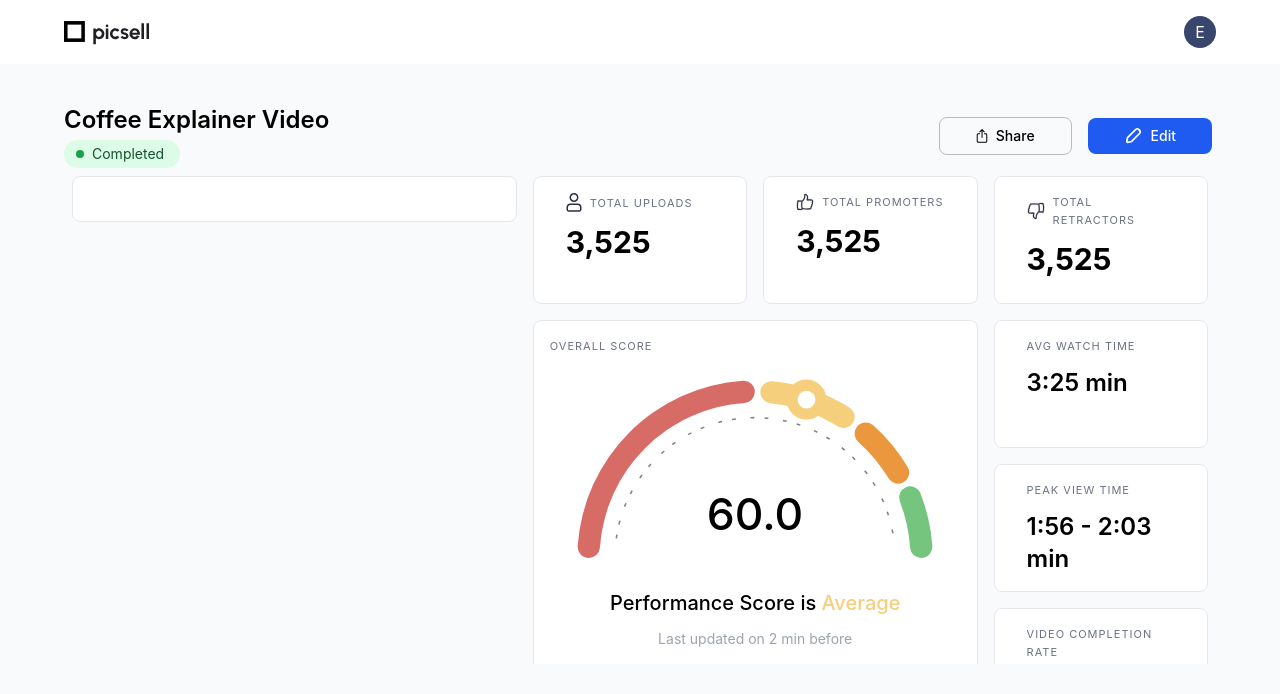
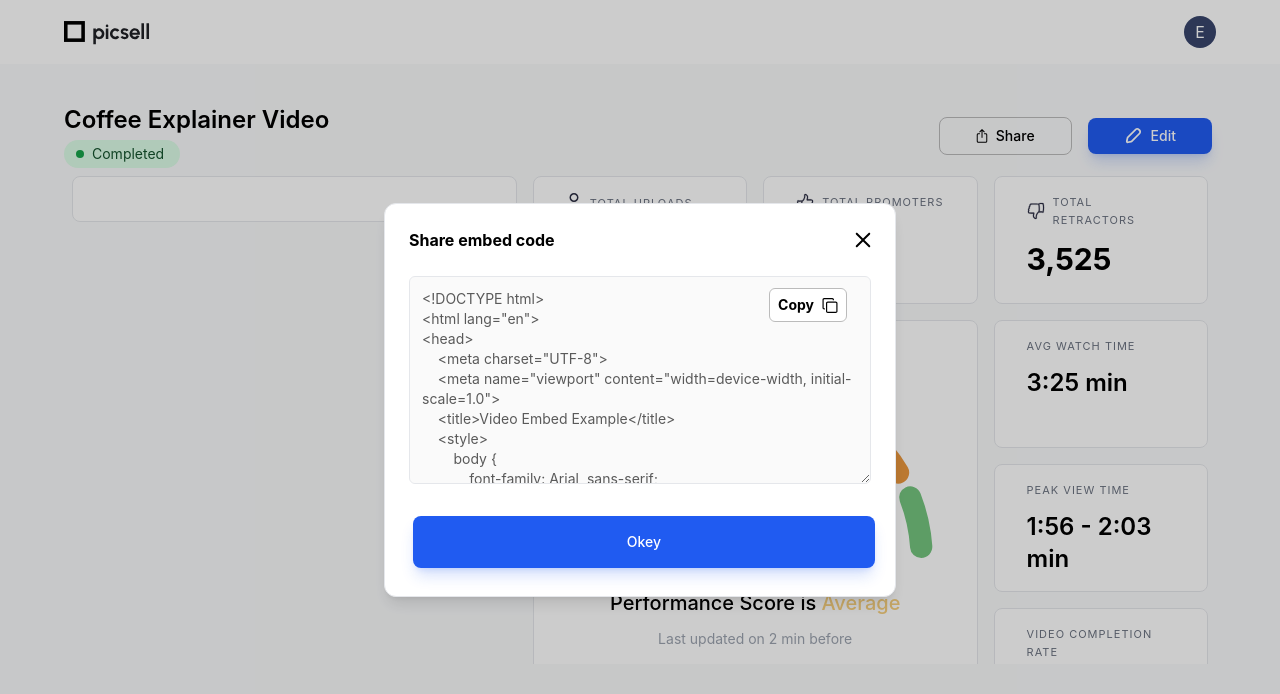
Before and after one commit to nameer/picsell, a React (Create React App) app in the folder frontend/: page /details in a window 1280 px wide. Both pictures are taken after a click on the button "Share". Shown: the top 694 px of the page. Built offline with nearby package versions, Linux system fonts and the light colour scheme.

Commit message:
create share embed modal

```diff
--- a/frontend/src/assets/icons/index.jsx
+++ b/frontend/src/assets/icons/index.jsx
@@ -10,6 +10,8 @@ import { ReactComponent as CloseIcon } from "./close.svg";
 import { ReactComponent as UploadIcon } from "./upload.svg";
 import { ReactComponent as TrashIcon } from "./trash.svg";
 import { ReactComponent as VideoIcon } from "./video.svg";
+import { ReactComponent as CopyIcon } from "./copy.svg";
+import { ReactComponent as CheckIcon } from "./check.svg";
 
 export {
   ArrowUpIcon,
@@ -24,4 +26,6 @@ export {
   UploadIcon,
   TrashIcon,
   VideoIcon,
+  CopyIcon,
+  CheckIcon,
 };
--- a/frontend/src/components/Button/Button.jsx
+++ b/frontend/src/components/Button/Button.jsx
@@ -5,7 +5,7 @@ const button = tv(
     base: "flex m-1 items-center justify-center gap-x-2 rounded-lg text-sm font-medium leading-5 text-JET_GREY transition-all duration-300",
     variants: {
       color: {
-        primary: "bg-[#205BF1] text-white",
+        primary: "bg-[#205BF1] text-white shadow-lg shadow-[#205BF133]",
         secondary: "text-black bg-WHITE border border-[#BBBBBB]",
         nonActive: "border bg-PALE_SILVER text-black",
       },
--- /dev/null
+++ b/frontend/src/components/CopyButton/index.jsx
@@ -0,0 +1,53 @@
+import React from "react";
+
+import { CheckIcon, CopyIcon } from "../../assets/icons";
+import { Transition } from "@headlessui/react";
+
+const CopyButton = ({ className, copyText, setIsCopied, isCopied }) => {
+  const handleCopyClick = () => {
+    navigator.clipboard.writeText(copyText).then(
+      function () {
+        setIsCopied(true);
+        // alert("Copied to clipboard");
+      },
+      function (err) {
+        console.error("Async: Could not copy text: ", err);
+      }
+    );
+  };
+  return (
+    <>
+      <Transition
+        show={!isCopied}
+        className={`duration-300 ${className}`}
+        enterFrom="opacity-0 scale-0"
+        enterTo="opacity-100 scale-1"
+        leaveFrom="opacity-100 scale-1"
+        leaveTo="opacity-0 scale-0"
+      >
+        <div
+          className="px-2 py-1 rounded-md flex items-center gap-2 cursor-pointer duration-100 bg-white border border-[#BBBBBB]"
+          onClick={handleCopyClick}
+        >
+          <div className="text-sm/6 font-bold">Copy</div>
+          <CopyIcon />
+        </div>
+      </Transition>
+      <Transition
+        show={isCopied}
+        className={`duration-300 ${className}`}
+        enterFrom="opacity-0 scale-0"
+        enterTo="opacity-100 scale-1"
+        leaveFrom="opacity-100 scale-1"
+        leaveTo="opacity-0 scale-0"
+      >
+        <div className="px-2 py-1 rounded-md  flex items-center gap-2 cursor-pointer duration-100 bg-green-500 text-white shadow-lg shadow-green-500/50">
+          <div className="text-sm/6 font-bold">Copied</div>
+          <CheckIcon className="stroke-white w-4" />
+        </div>
+      </Transition>
+    </>
+  );
+};
+
+export default CopyButton;
--- a/frontend/src/components/Modal/index.jsx
+++ b/frontend/src/components/Modal/index.jsx
@@ -4,7 +4,7 @@ import { CloseIcon } from "../../assets/icons";
 import { tv } from "tailwind-variants";
 
 const modalPanelVariants = tv({
-  base: "w-full border shadow-lg rounded-xl bg-white p-6",
+  base: "w-full border shadow-lg rounded-xl bg-white p-6 max-w-3xl",
   variants: {
     size: {
       small: "max-w-lg",
--- a/frontend/src/components/fields/FieldWrapper.jsx
+++ b/frontend/src/components/fields/FieldWrapper.jsx
@@ -3,11 +3,15 @@ import React from 'react'
 const FieldWrapper = ({children, className, label, error, id,}) => {
   return (
     <div className={`flex flex-col ${className}`}>
-        <label className='mb-2 block text-base/5 font-semibold' htmlFor={id}>{label}</label>
-        {children}
-        {error && <p className='text-red-500 mt-1'>{error}</p>}
+      {label && (
+        <label className="mb-2 block text-base/5 font-semibold" htmlFor={id}>
+          {label}
+        </label>
+      )}
+      {children}
+      {error && <p className="text-red-500 mt-1">{error}</p>}
     </div>
-  )
+  );
 }
 
 export default FieldWrapper
--- a/frontend/src/components/fields/InputField.jsx
+++ b/frontend/src/components/fields/InputField.jsx
@@ -5,7 +5,7 @@ const InputField = ({ placeholder, onChange, ...props }) => {
   return (
     <FieldWrapper {...props}>
       <input
-        className="border rounded-md outline-blue-500 outline-1 py-5 px-4 text-sm/5 placeholder:text-[#605E5F] w-full"
+        className="grow border rounded-md outline-blue-500 outline-1 py-5 px-4 text-sm/5 placeholder:text-[#605E5F] w-full"
         placeholder={placeholder}
         onChange={onChange}
       />
--- /dev/null
+++ b/frontend/src/components/fields/TextField.jsx
@@ -0,0 +1,19 @@
+import React from 'react'
+import FieldWrapper from './FieldWrapper';
+
+const TextField = ({ placeholder, onChange, disabled, value, ...props }) => {
+  return (
+    <FieldWrapper {...props}>
+      <textarea
+        className={`grow border rounded-md outline-blue-500 outline-1 p-3 text-sm/5 placeholder:text-[#605E5F] w-full ${disabled ? "text-[#5A5A5A]": ""}`}
+        placeholder={placeholder}
+        onChange={onChange}
+        disabled={disabled}
+        value={value}
+      />
+    </FieldWrapper>
+  );
+};
+
+
+export default TextField
--- a/frontend/src/container/Details/DetailsHeader.jsx
+++ b/frontend/src/container/Details/DetailsHeader.jsx
@@ -3,7 +3,7 @@ import React from "react";
 import Button from "../../components/Button/Button";
 import { EditLogo, ShareLogo } from "../../assets/icons";
 
-export default function DetailsHeader() {
+export default function DetailsHeader({ onShareClick }) {
   return (
     <div className="flex justify-between">
       <div className="flex flex-col">
@@ -14,7 +14,7 @@ export default function DetailsHeader() {
         </div>
       </div>
       <div className="flex gap-2 items-center">
-        <Button color={"secondary"} icon={<ShareLogo />}>
+        <Button color={"secondary"} icon={<ShareLogo />} onClick={onShareClick}>
           Share
         </Button>
         <Button icon={<EditLogo />}>Edit</Button>
--- a/frontend/src/container/Details/DetailsPage.jsx
+++ b/frontend/src/container/Details/DetailsPage.jsx
@@ -1,16 +1,23 @@
-import React, { useEffect, useState } from "react";
+import React, { useState } from "react";
 import DetailsHeader from "./DetailsHeader";
 import DashboardLayout from "../../layout/DashboardLayout";
 import Card from "../../components/Card";
 import { CustomerIcon, LikeIcon, DislikeIcon } from "../../assets/icons";
 import GaugeChart from "../../components/scoreChart/GaugeChart";
 import ClusteredBubbleChart from "../../components/BubbleChart/BubbleChart";
+import ShareModal from "./ShareModal";
 
 export default function DetailsPage() {
   const [score] = useState(60);
+  const [isShareModalOpen, setIsShareModalOpen] = useState(false);
+
+  const handleShareClick = () => {
+    setIsShareModalOpen(true);
+  };
+
   return (
     <DashboardLayout>
-      <DetailsHeader />
+      <DetailsHeader onShareClick={handleShareClick} />
       <div className="flex border-cyan-300">
         <div className="w-2/5  p-2">
           <Card></Card>
@@ -68,6 +75,7 @@ export default function DetailsPage() {
           </div>
         </div>
       </div>
+      <ShareModal isOpen={isShareModalOpen} setIsOpen={setIsShareModalOpen} />
     </DashboardLayout>
   );
 }
--- /dev/null
+++ b/frontend/src/container/Details/ShareModal.jsx
@@ -0,0 +1,46 @@
+import React, { useEffect, useState } from "react";
+
+import Modal from "../../components/Modal";
+import TextField from "../../components/fields/TextField";
+import { embedCode } from "./consts";
+import Button from "../../components/Button/Button";
+import CopyButton from "../../components/CopyButton";
+
+const ShareModal = ({ isOpen, setIsOpen }) => {
+  const [isCopied, setIsCopied] = useState(false);
+
+  const handleClose = () => {
+    setIsOpen(false);
+  };
+
+  useEffect(() => {
+    if (isOpen === false) {
+      setIsCopied(false);
+    }
+  }, [isOpen]);
+
+  return (
+    <Modal
+      isOpen={isOpen}
+      setIsOpen={setIsOpen}
+      title="Share embed code"
+      size="small"
+    >
+      <div className="relative">
+        <TextField className="h-52 mb-8" value={embedCode} disabled />
+        <CopyButton
+          className="!absolute top-3 right-6"
+          copyText={embedCode}
+          isCopied={isCopied}
+          setIsCopied={setIsCopied}
+        />
+      </div>
+
+      <Button className="w-full" size="large" onClick={handleClose}>
+        Okey
+      </Button>
+    </Modal>
+  );
+};
+
+export default ShareModal;
--- /dev/null
+++ b/frontend/src/container/Details/consts.js
@@ -0,0 +1,49 @@
+export const embedCode = `<!DOCTYPE html>
+<html lang="en">
+<head>
+    <meta charset="UTF-8">
+    <meta name="viewport" content="width=device-width, initial-scale=1.0">
+    <title>Video Embed Example</title>
+    <style>
+        body {
+            font-family: Arial, sans-serif;
+            margin: 20px;
+        }
+        .video-container {
+            text-align: center;
+            margin-bottom: 20px;
+        }
+        .engagement-metrics {
+            border: 1px solid #ccc;
+            padding: 10px;
+            border-radius: 5px;
+            background-color: #f9f9f9;
+        }
+    </style>
+</head>
+<body>
+
+    <div class="video-container">
+        <h2>Product Demo - Model X Features Overview</h2>
+        <iframe width="560" height="315" src="https://www.youtube.com/embed/VIDEO_ID"
+                title="Product Demo - Model X Features Overview"
+                frameborder="0"
+                allow="accelerometer; autoplay; clipboard-write; encrypted-media; gyroscope; picture-in-picture"
+                allowfullscreen>
+        </iframe>
+    </div>
+
+    <div class="engagement-metrics">
+        <h3>Engagement Metrics</h3>
+        <ul>
+            <li><strong>Average Watch Time:</strong> 8 minutes 15 seconds</li>
+            <li><strong>Completion Rate:</strong> 65%</li>
+            <li><strong>Peak Engagement:</strong> 45% interactions during product setup (3:00 - 5:30)</li>
+            <li><strong>AI Query Accuracy:</strong> 95% for top queries, 89% for energy-saving features</li>
+            <li><strong>Overall Customer Feedback:</strong> 87% positive</li>
+            <li><strong>Common Feedback:</strong> Requests for more detailed videos on specific features</li>
+        </ul>
+    </div>
+
+</body>
+</html>`
--- a/frontend/src/container/Overview/index.jsx
+++ b/frontend/src/container/Overview/index.jsx
@@ -8,10 +8,10 @@ import { useState } from "react";
 import CreateProjectModal from "./CreateProjectModal";
 
 const Overview = () => {
-  const [isOpen, setIsOpen] = useState(false);
+  const [isCreateModalOpen, setIsCreateModalOpen] = useState(false);
 
   const handleCreateModalClick = () => {
-    setIsOpen(true);
+    setIsCreateModalOpen(true);
   };
 
   const handleCreateProject = () => { };
@@ -77,8 +77,8 @@ const Overview = () => {
         </div>
       </div>
       <CreateProjectModal
-        isOpen={isOpen}
-        setIsOpen={setIsOpen}
+        isOpen={isCreateModalOpen}
+        setIsOpen={setIsCreateModalOpen}
         onCreate={handleCreateProject}
       />
     </DashboardLayout>
```
Also changed, not shown: frontend/src/assets/icons/check.svg (added), frontend/src/assets/icons/copy.svg (added).
